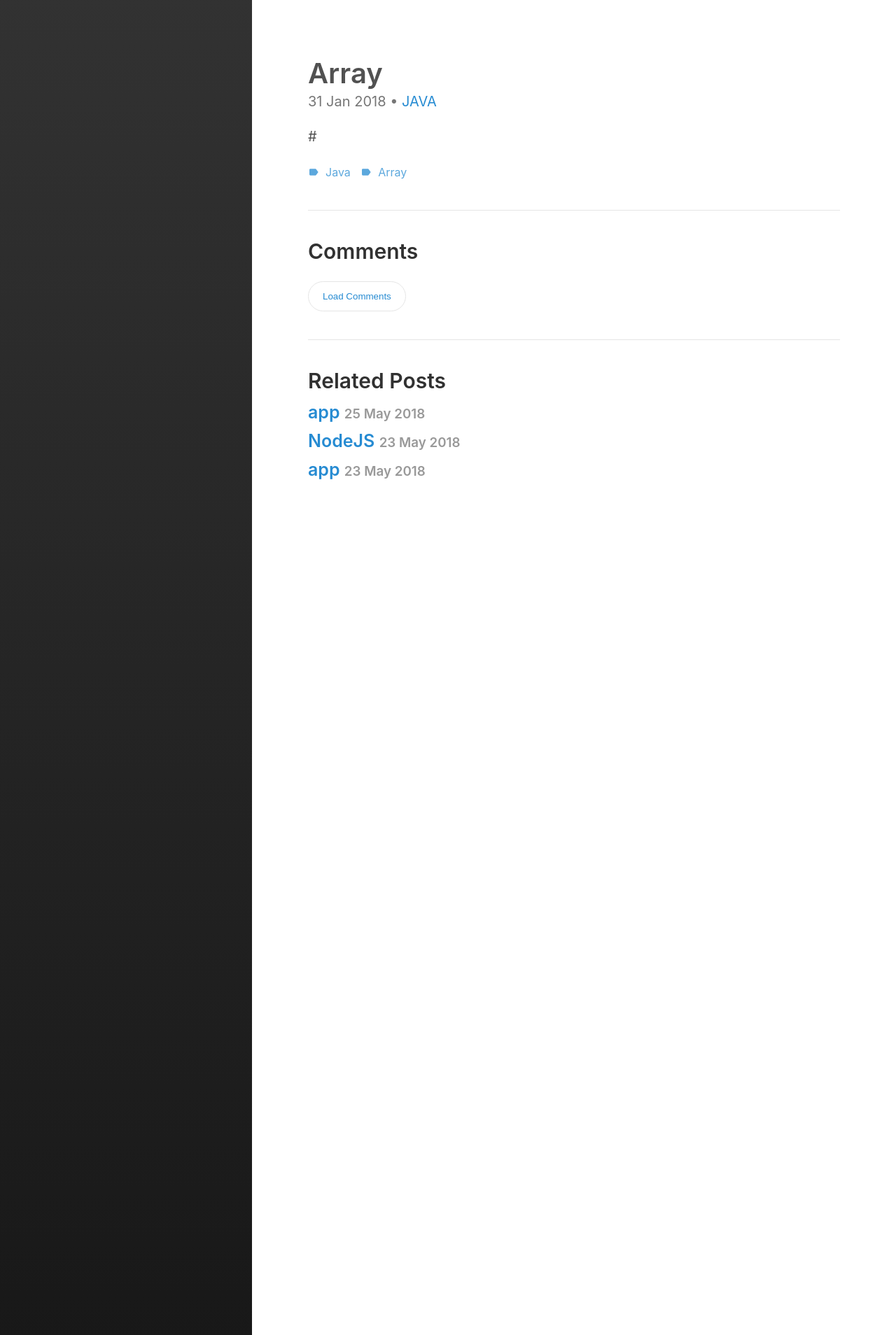
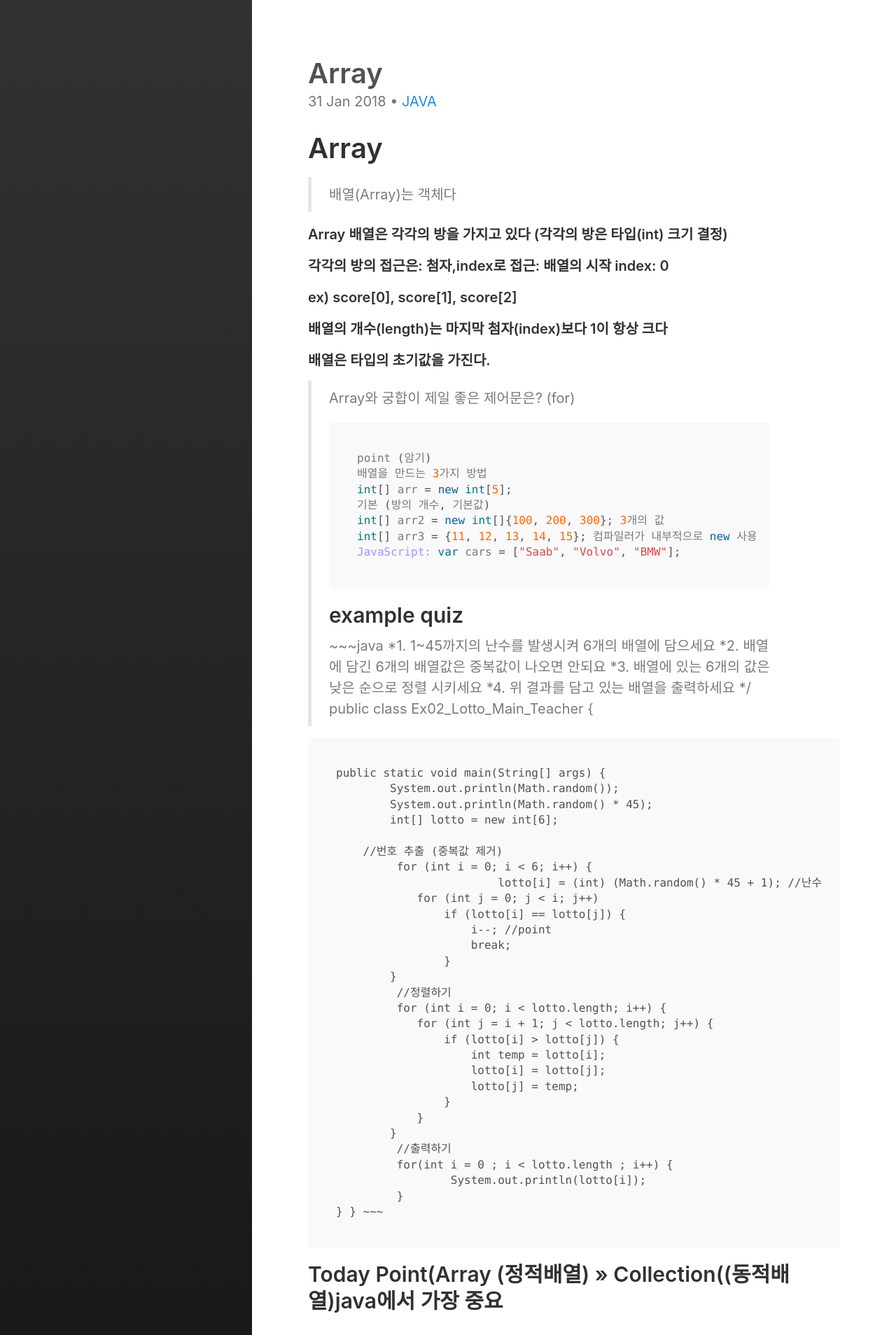
Before and after one commit to jinkwang2018/jinkwang2018.github.io, a Jekyll site: the page built from _posts/2018-02-01-JAVA-array.md, in a window 1280 px wide. Shown: the top 1908 px of the page at 70% size. Built offline with Jekyll 4.4.1, drawn with Linux system fonts in a browser that asks for light colours; some of the changed text lies outside the part shown.

Commit message:
java post 4

```diff
--- a/_posts/2018-02-01-JAVA-array.md
+++ b/_posts/2018-02-01-JAVA-array.md
@@ -9,4 +9,66 @@ tags:
   - java
   - Array
 ---
-#
+# Array
+> 배열(Array)는 객체다
+
+##### Array 배열은 각각의 방을 가지고 있다 (각각의 방은 타입(int) 크기 결정)
+##### 각각의 방의 접근은: 첨자,index로 접근: 배열의 시작 index: 0
+##### ex) score[0], score[1], score[2]
+##### 배열의 개수(length)는 마지막 첨자(index)보다 1이 항상 크다
+##### 배열은 타입의 초기값을 가진다.
+> Array와 궁합이 제일 좋은 제어문은?  (for)
+~~~java
+point (암기)
+배열을 만드는 3가지 방법
+int[] arr = new int[5];
+기본 (방의 개수, 기본값)
+int[] arr2 = new int[]{100, 200, 300}; 3개의 값
+int[] arr3 = {11, 12, 13, 14, 15}; 컴파일러가 내부적으로 new 사용
+JavaScript: var cars = ["Saab", "Volvo", "BMW"];
+~~~
+## example quiz
+~~~java
+ *1. 1~45까지의 난수를 발생시켜 6개의 배열에 담으세요
+ *2. 배열에 담긴 6개의 배열값은 중복값이 나오면 안되요
+ *3. 배열에 있는 6개의 값은 낮은 순으로 정렬 시키세요
+ *4. 위 결과를 담고 있는 배열을 출력하세요
+ */
+public class Ex02_Lotto_Main_Teacher {
+
+	public static void main(String[] args) {
+		System.out.println(Math.random());
+		System.out.println(Math.random() * 45);
+		int[] lotto = new int[6];
+
+	    //번호 추출 (중복값 제거)
+		 for (int i = 0; i < 6; i++) {
+			 	lotto[i] = (int) (Math.random() * 45 + 1); //난수 추출
+	            for (int j = 0; j < i; j++)
+	                if (lotto[i] == lotto[j]) {
+	                    i--; //point
+	                    break;
+	                }
+	        }
+		 //정렬하기
+		 for (int i = 0; i < lotto.length; i++) {
+	            for (int j = i + 1; j < lotto.length; j++) {
+	                if (lotto[i] > lotto[j]) {
+	                    int temp = lotto[i];
+	                    lotto[i] = lotto[j];
+	                    lotto[j] = temp;
+	                }
+	            }
+	        }
+		 //출력하기
+		 for(int i = 0 ; i < lotto.length ; i++) {
+			 System.out.println(lotto[i]);
+		 }
+	}
+}
+~~~
+
+## Today Point(Array (정적배열) >> Collection((동적배열)java에서 가장 중요
+### 개선된 for문
+### C#: for(Type변수명 in 배열 or 컬렉션) { 출력구문 } => JavaScript와 동일
+### JAVA: for(Type변수명 : 배열 or 컬렉션) { 출력구문 }
```
